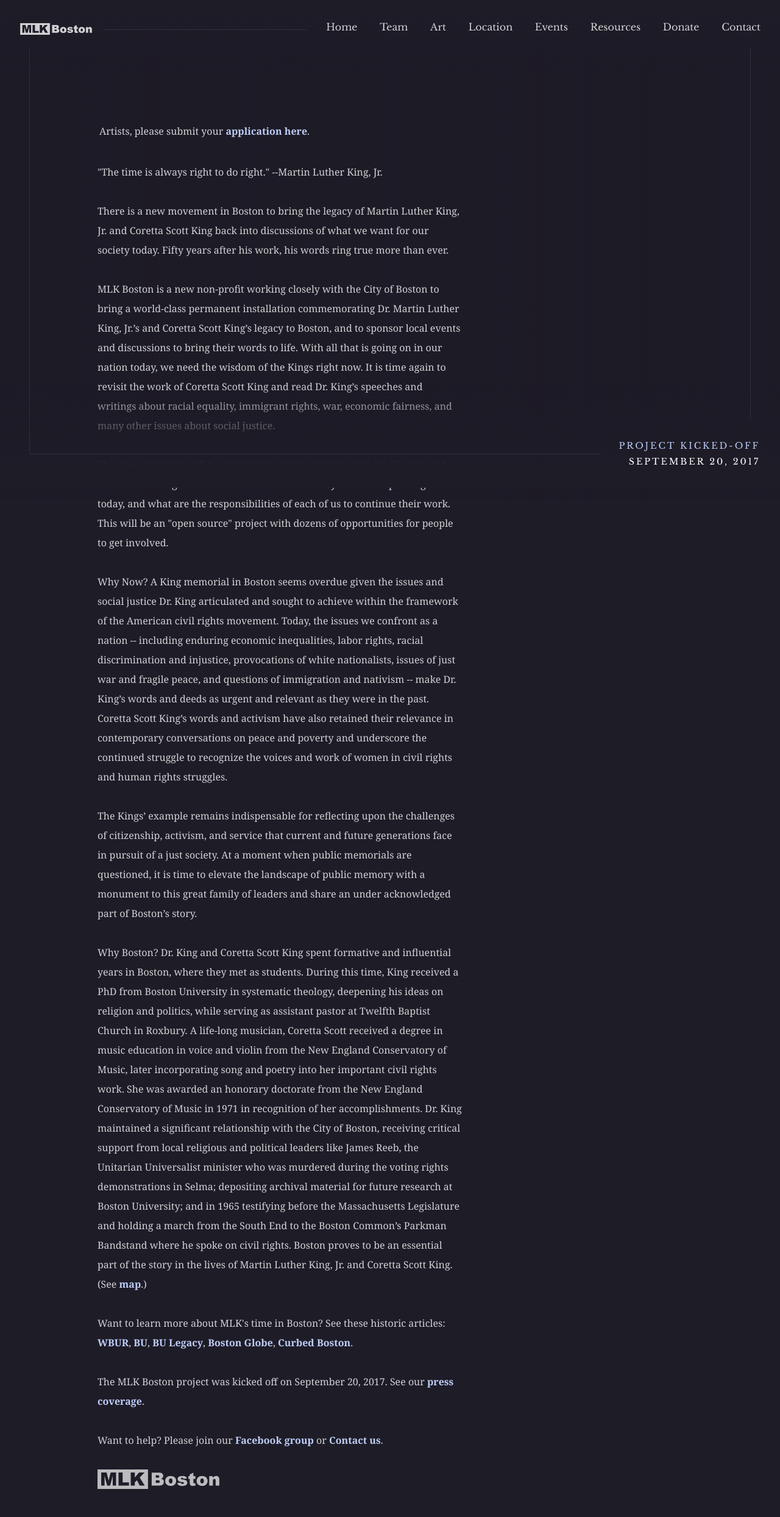
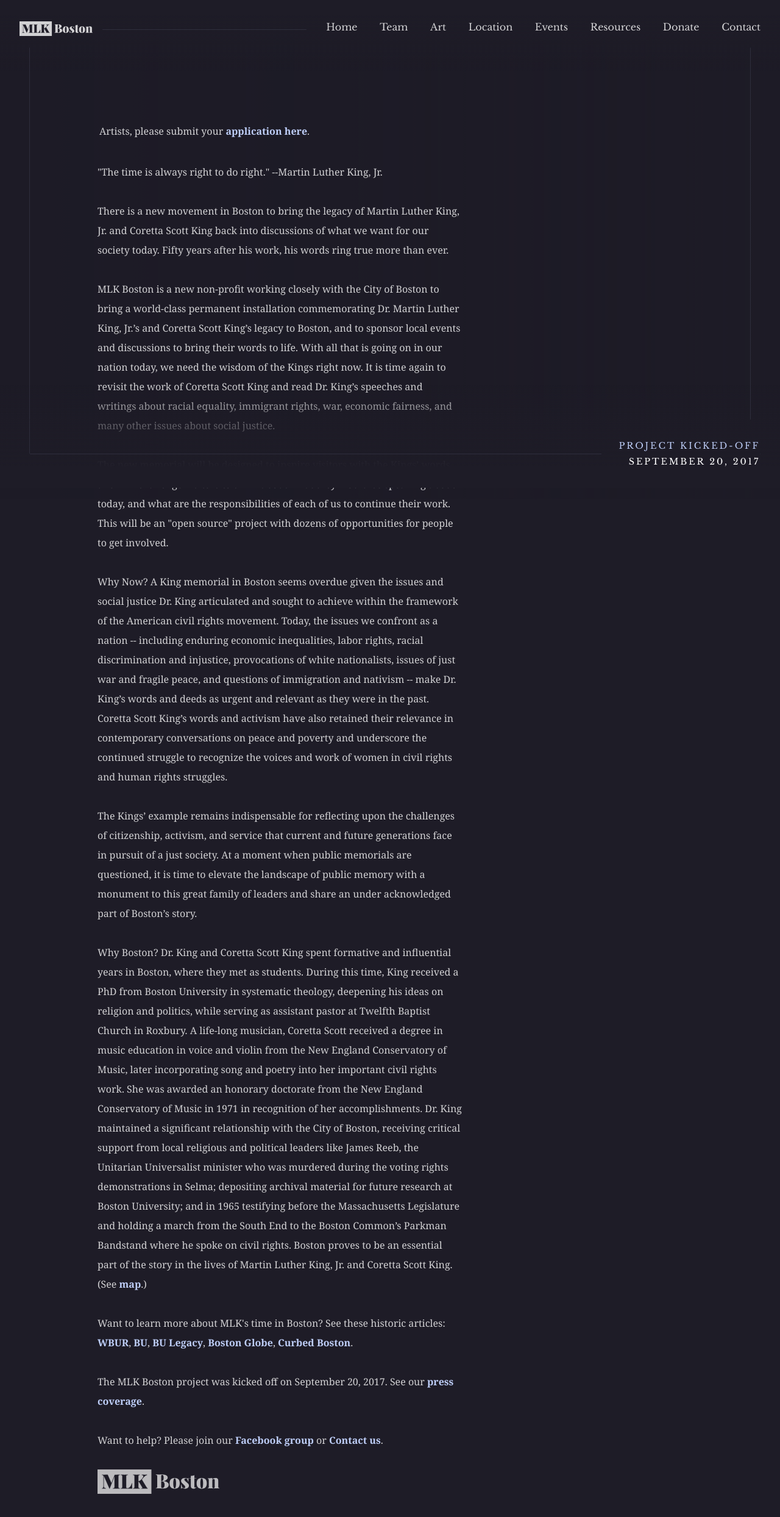
Before and after one commit to pekap/mlkboston, a website: page index.html in a window 1280 px wide. Shown: the whole page at 61% size. Drawn offline with nearby package versions, Linux system fonts and the light colour scheme; files that its build step writes are made by us from their sources.

Commit message:
new logo

```diff
--- a/include/menu.html
+++ b/include/menu.html
@@ -2,7 +2,7 @@
 <nav class='GlobalNav l-ai-fs l-fb has-gradient-bg--to-bottom'>
 
 <div class='l-fb l-fd-col l-as-st'>
-<a href='/' class='Logo' style='background-image: url("/src/images/logo.svg")'></a>
+<a href='/' class='Logo' style='background-image: url("/src/images/logo-2.svg")'></a>
 
 <div class='DecorativeLine l-m-l-1 l-f-1 is-hidden-below-small' style='position: relative; top: 1em;'></div>
 </div>
--- a/index.html
+++ b/index.html
@@ -89,6 +89,6 @@
 <a href="http://www.facebook.com/groups/mlkboston">Facebook
 group</a> or <a href="/contact/">Contact us</a>.
 
-<img src='/src/images/logo.svg' style='width: 200px; opacity: 0.7; margin-top: 2em; margin-bottom: 2em;'/>
+<img src='/src/images/logo-2.svg' style='width: 200px; opacity: 0.7; margin-top: 2em; margin-bottom: 2em;'/>
 
 <!--#include virtual="/include/tail.html"-->
```
Also changed, not shown: src/images/logo-2.svg (added).
